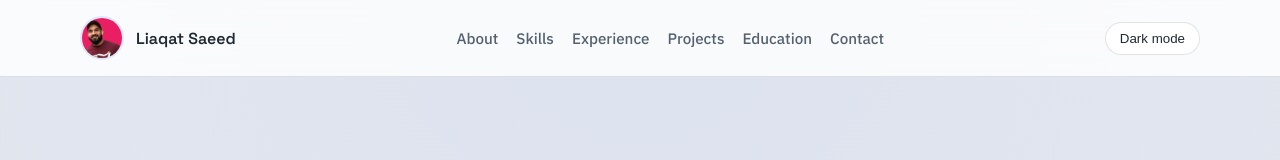
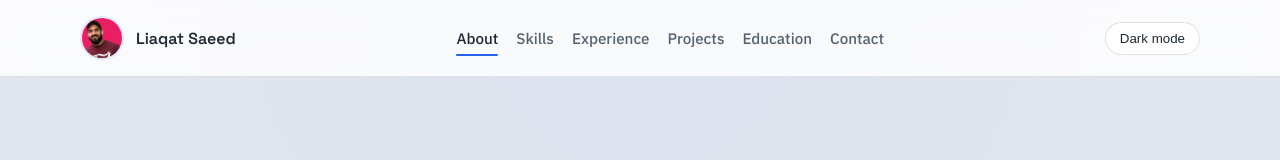
Before and after one commit to LiaqatSaeed/LiaqatSaeed, a React (Vite) app: page / in a window 1280 px wide. Shown: the top 160 px of the page. Built offline with nearby package versions, Linux system fonts and the light colour scheme.

Commit message:
Update section spacing and styles

```diff
--- a/src/App.tsx
+++ b/src/App.tsx
@@ -1,3 +1,4 @@
+import { useEffect, useState } from "react";
 import { profile } from "./data/profile";
 import { useTheme } from "./hooks";
 
@@ -12,6 +13,41 @@ const navLinks = [
 
 function App() {
   const { theme, toggleTheme } = useTheme();
+  const [activeSection, setActiveSection] = useState<string>("about");
+
+  useEffect(() => {
+    const sections = navLinks.map((link) =>
+      document.querySelector(link.href)
+    );
+
+    const handleScroll = () => {
+      const offset = 140;
+      const positions = sections
+        .map((section) => {
+          if (!section) return null;
+          const rect = section.getBoundingClientRect();
+          return { id: section.id, top: rect.top - offset };
+        })
+        .filter(Boolean) as { id: string; top: number }[];
+
+      const current =
+        positions
+          .filter((pos) => pos.top <= 0)
+          .sort((a, b) => b.top - a.top)[0] || positions[0];
+
+      if (current && current.id !== activeSection) {
+        setActiveSection(current.id);
+      }
+    };
+
+    handleScroll();
+    window.addEventListener("scroll", handleScroll, { passive: true });
+    window.addEventListener("resize", handleScroll);
+    return () => {
+      window.removeEventListener("scroll", handleScroll);
+      window.removeEventListener("resize", handleScroll);
+    };
+  }, [activeSection]);
 
   return (
     <div className="app">
@@ -31,7 +67,14 @@ function App() {
           </a>
           <nav className="nav" aria-label="Primary">
             {navLinks.map((link) => (
-              <a key={link.href} href={link.href}>
+              <a
+                key={link.href}
+                href={link.href}
+                className={activeSection === link.href.slice(1) ? "active" : ""}
+                aria-current={
+                  activeSection === link.href.slice(1) ? "page" : undefined
+                }
+              >
                 {link.label}
               </a>
             ))}
--- a/src/styles.css
+++ b/src/styles.css
@@ -151,6 +151,22 @@ img {
   color: var(--text);
 }
 
+.nav a.active {
+  color: var(--text);
+  position: relative;
+}
+
+.nav a.active::after {
+  content: "";
+  position: absolute;
+  left: 0;
+  right: 0;
+  bottom: -8px;
+  height: 2px;
+  background: var(--accent);
+  border-radius: 999px;
+}
+
 .header-actions {
   display: flex;
   align-items: center;
@@ -168,7 +184,7 @@ img {
 }
 
 .section {
-  padding: 90px 0;
+  padding: 50px 0;
 }
 
 .section-heading {
@@ -576,7 +592,7 @@ img {
 .section,
 .hero,
 .contact {
-  scroll-margin-top: 100px;
+  scroll-margin-top: 50px;
 }
 
 @media (max-width: 900px) {
```
